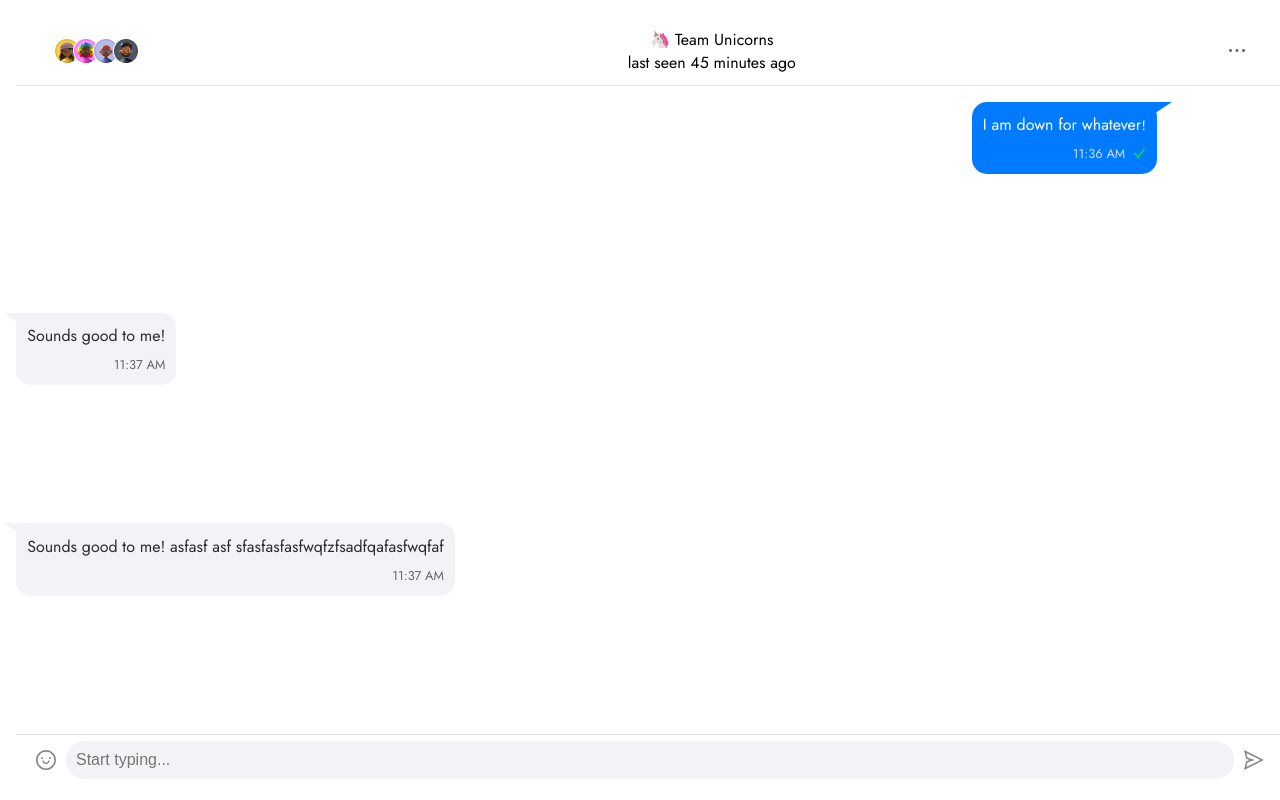
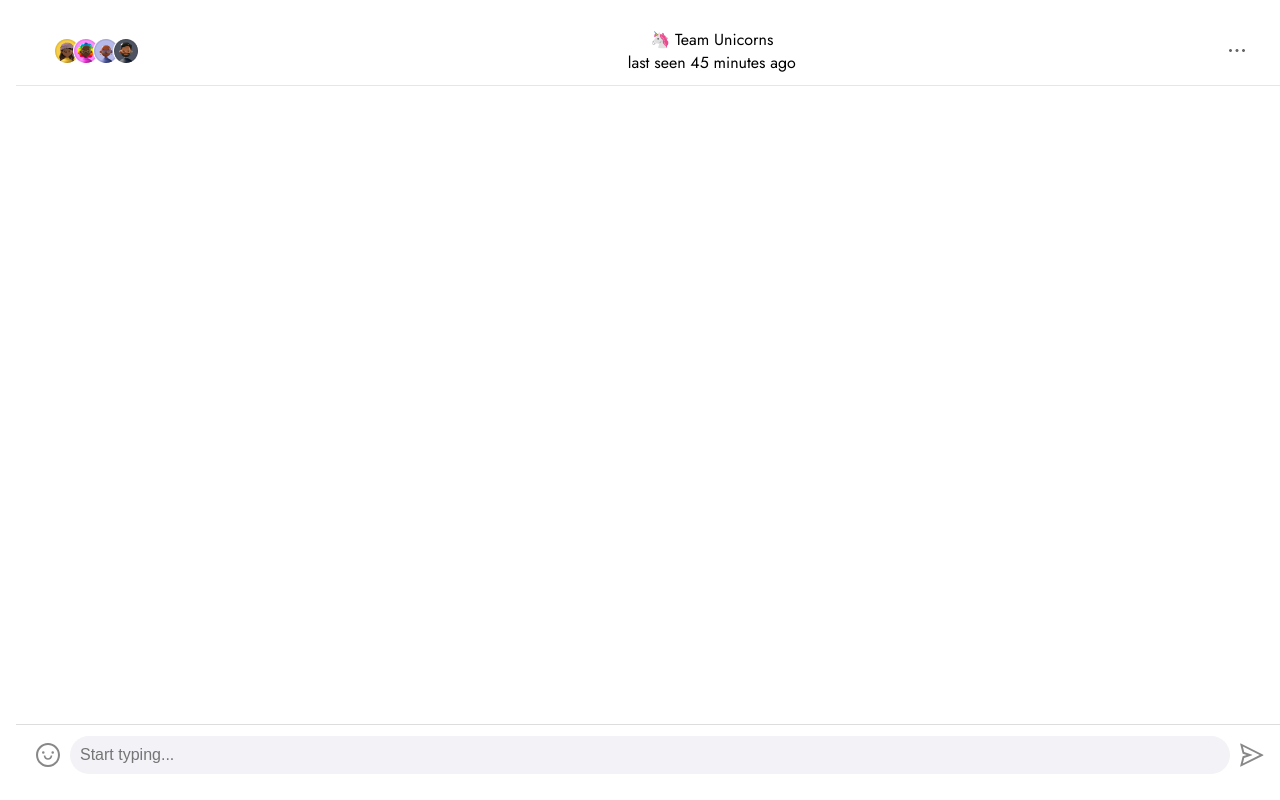
Before and after one commit to Pavl0ffN94/test-telekom_service, a Next.js app: page / in a window 1280 px wide. Built offline with nearby package versions, Linux system fonts and the light colour scheme.

Commit message:
add logik message + style

```diff
--- a/app/components/formMessage/index.tsx
+++ b/app/components/formMessage/index.tsx
@@ -1,21 +1,42 @@
 'use client';
 
-import React, {useState} from 'react';
-import {type FC} from 'react';
+import React, {useState, ChangeEvent, FormEvent} from 'react';
+import {FC} from 'react';
 import {SmileOutlined, SendOutlined} from '@ant-design/icons';
 import styles from './style.module.css';
 
+import dayjs from 'dayjs';
+import useMessageStore from '@/store';
+
 export const FormMessage: FC = () => {
   const [message, setMessage] = useState('');
+  const addMessage = useMessageStore(state => state.addMessage);
 
-  const handleChange = event => {
+  const handleChange = (event: ChangeEvent<HTMLInputElement>) => {
     setMessage(event.target.value);
   };
 
-  const handleSubmit = event => {
+  const handleSubmit = (event: FormEvent) => {
     event.preventDefault();
-    console.log('Message sent:', message);
-    setMessage('');
+    if (message.trim()) {
+      const userMessage = {
+        message,
+        timestamp: dayjs().format('YYYY-MM-DD HH:mm:ss'),
+        isMine: true,
+      };
+
+      addMessage(userMessage);
+
+      const botMessage = {
+        message: 'Hello world',
+        timestamp: dayjs().format('YYYY-MM-DD HH:mm:ss'),
+        isMine: false,
+      };
+
+      setTimeout(() => addMessage(botMessage), 1000);
+
+      setMessage('');
+    }
   };
 
   return (
@@ -28,7 +49,6 @@ export const FormMessage: FC = () => {
         onChange={handleChange}
         className={styles.input}
       />
-
       <button type='submit' className={styles.sendButton}>
         <SendOutlined />
       </button>
--- a/app/components/formMessage/style.module.css
+++ b/app/components/formMessage/style.module.css
@@ -4,12 +4,18 @@
   padding: 10px;
   border-top: 1px solid #ddd;
   background-color: #fff;
-  height: 50px;
+  height: 60px;
   box-sizing: border-box;
+  transition: background-color 0.3s, box-shadow 0.3s;
+}
+
+.chatForm:hover {
+  background-color: #f0f0f0;
+  box-shadow: 0 0 10px rgba(0, 0, 0, 0.1);
 }
 
 .icon {
-  font-size: 20px;
+  font-size: 24px;
   color: #888;
   margin: 0 10px;
   cursor: pointer;
@@ -22,20 +28,51 @@
   font-size: 16px;
   border-radius: 20px;
   background-color: #f2f2f7;
+  transition: background-color 0.3s, box-shadow 0.3s;
 }
 
 .input:focus {
   outline: none;
+  background-color: #fff;
+  box-shadow: 0 0 5px rgba(0, 0, 0, 0.2);
 }
 
 .sendButton {
   background: none;
   border: none;
   cursor: pointer;
-  font-size: 20px;
+  font-size: 24px;
   color: #888;
   margin: 0 10px;
   display: flex;
   align-items: center;
   justify-content: center;
+  transition: color 0.3s;
 }
+
+.sendButton:hover {
+  color: #1890ff;
+}
+
+/* Добавляем адаптивность */
+@media (max-width: 600px) {
+  .chatForm {
+    padding: 8px;
+    height: 50px;
+  }
+
+  .icon {
+    font-size: 20px;
+    margin: 0 8px;
+  }
+
+  .input {
+    padding: 8px;
+    font-size: 14px;
+  }
+
+  .sendButton {
+    font-size: 20px;
+    margin: 0 8px;
+  }
+}
--- a/app/components/index.ts
+++ b/app/components/index.ts
@@ -1,3 +1,4 @@
 export {Header} from './header';
 export {MessageBox} from './messageBox';
 export {FormMessage} from './formMessage';
+export {MessageList} from './messageList';
--- a/app/components/messageBox/style.module.css
+++ b/app/components/messageBox/style.module.css
@@ -4,7 +4,6 @@
   gap: 1rem;
   max-width: 90%;
   position: relative;
-  flex: 1;
 }
 
 .mine {
@@ -22,7 +21,7 @@
   display: flex;
   flex-direction: column;
   gap: 0.5rem;
-  max-width: 100%;
+  max-width: 80%;
 }
 
 .mineText {
--- /dev/null
+++ b/app/components/messageList/index.tsx
@@ -0,0 +1,42 @@
+'use client';
+
+import React, {useLayoutEffect, useEffect, useRef} from 'react';
+import {motion} from 'framer-motion';
+
+import {MessageBox} from '../messageBox';
+import styles from './style.module.css';
+import useMessageStore from '@/store';
+
+export const MessageList: React.FC = () => {
+  const messages = useMessageStore(state => state.messages);
+  const messagesEndRef = useRef<HTMLDivElement>(null);
+
+  const scrollToBottom = () => {
+    if (messagesEndRef.current) {
+      messagesEndRef.current.scrollIntoView({behavior: 'smooth'});
+    }
+  };
+
+  useLayoutEffect(() => {
+    scrollToBottom();
+  }, [messages]);
+
+  return (
+    <div className={styles.messageList}>
+      {messages.map((msg, index) => (
+        <motion.div
+          key={index}
+          initial={{opacity: 0, y: 20}}
+          animate={{opacity: 1, y: 0}}
+          transition={{duration: 0.5}}>
+          <MessageBox
+            message={msg.message}
+            timestamp={msg.timestamp}
+            isMine={msg.isMine}
+          />
+        </motion.div>
+      ))}
+      <div ref={messagesEndRef} />
+    </div>
+  );
+};
--- /dev/null
+++ b/app/components/messageList/style.module.css
@@ -0,0 +1,10 @@
+.messageList {
+    padding: 10px;
+    overflow-y: auto;
+    display: flex;
+    flex-direction: column;
+  }
+
+  .messageList::-webkit-scrollbar {
+    display: none;
+  }
--- a/app/page.module.css
+++ b/app/page.module.css
@@ -17,3 +17,27 @@
   flex-direction: column;
   gap: 1rem;
 }
+
+.messageContainer {
+  flex-grow: 1;
+  overflow: auto;
+  margin-bottom: 20px;
+}
+.messageContainer::-webkit-scrollbar {
+  width: 8px;
+  height: 5px;
+}
+
+.messageContainer::-webkit-scrollbar-track {
+  background: #f1f1f1;
+  border-radius: 10px;
+}
+
+.messageContainer::-webkit-scrollbar-thumb {
+  background: #888;
+  border-radius: 10px;
+}
+
+.messageContainer::-webkit-scrollbar-thumb:hover {
+  background: #555;
+}
--- a/app/page.tsx
+++ b/app/page.tsx
@@ -1,25 +1,14 @@
 import styles from './page.module.css';
-import {FormMessage, Header, MessageBox} from './components';
-
-const messages = [
-  {message: 'I am down for whatever!', timestamp: '2024-07-10T11:36:00', isMine: true},
-  {message: 'Sounds good to me!', timestamp: '2024-07-10T11:37:00', isMine: false},
-  {
-    message: 'Sounds good to me! asfasf asf sfasfasfasfwqfzfsadfqafasfwqfaf',
-    timestamp: '2024-07-10T11:37:00',
-    isMine: false,
-  },
-];
+import {FormMessage, Header, MessageBox, MessageList} from './components';
 
 export default function Home() {
   return (
     <main className={styles.main}>
       <div className={styles.container}>
         <Header />
-
-        {messages.map((msg, index) => (
-          <MessageBox key={index} {...msg} />
-        ))}
+        <div className={styles.messageContainer}>
+          <MessageList />
+        </div>
         <FormMessage />
       </div>
     </main>
--- a/package.json
+++ b/package.json
@@ -11,6 +11,7 @@
   "dependencies": {
     "@ant-design/icons": "4.0.0",
     "dayjs": "^1.11.11",
+    "framer-motion": "^11.3.2",
     "next": "14.2.4",
     "react": "^18",
     "react-dom": "^18",
--- /dev/null
+++ b/store.ts
@@ -0,0 +1,33 @@
+import create from 'zustand';
+
+interface Message {
+  message: string;
+  timestamp: string;
+  isMine: boolean;
+}
+
+interface MessageState {
+  messages: Message[];
+  addMessage: (message: Message) => void;
+}
+
+const useMessageStore = create<MessageState>(set => ({
+  messages: [],
+  addMessage: message =>
+    set(state => {
+      const newMessages = [...state.messages, message];
+      if (typeof window !== 'undefined') {
+        localStorage.setItem('messages', JSON.stringify(newMessages));
+      }
+      return {messages: newMessages};
+    }),
+}));
+
+if (typeof window !== 'undefined') {
+  const savedMessages = localStorage.getItem('messages');
+  if (savedMessages) {
+    useMessageStore.setState({messages: JSON.parse(savedMessages)});
+  }
+}
+
+export default useMessageStore;
```
Also changed, not shown: 1 other file (tests, documents, lock files or other folders).
